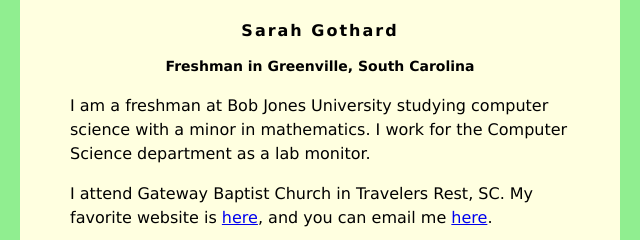
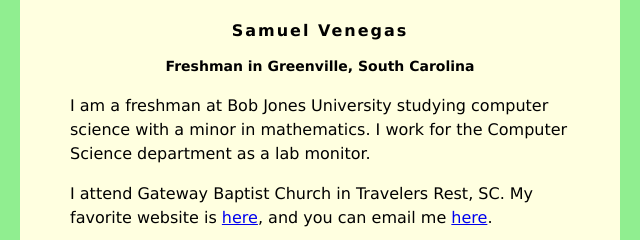
Before and after one commit to VenegasTech/VenegasTech.github.io, a plain HTML site: page index.html in a window 1280 px wide. Shown: the top 240 px of the page, 320-960 px from the left. Drawn offline with Linux system fonts and the light colour scheme.

Commit message:
Update index.html

```diff
--- a/index.html
+++ b/index.html
@@ -30,7 +30,7 @@ h3 {
 </head>
 <body>
     <div id="content">
-        <h1>Sarah Gothard</h1>
+        <h1>Samuel Venegas</h1>
         <h2>Freshman in Greenville, South Carolina</h2>
 
          <p>I am a freshman at Bob Jones University studying computer science with a minor in
```
